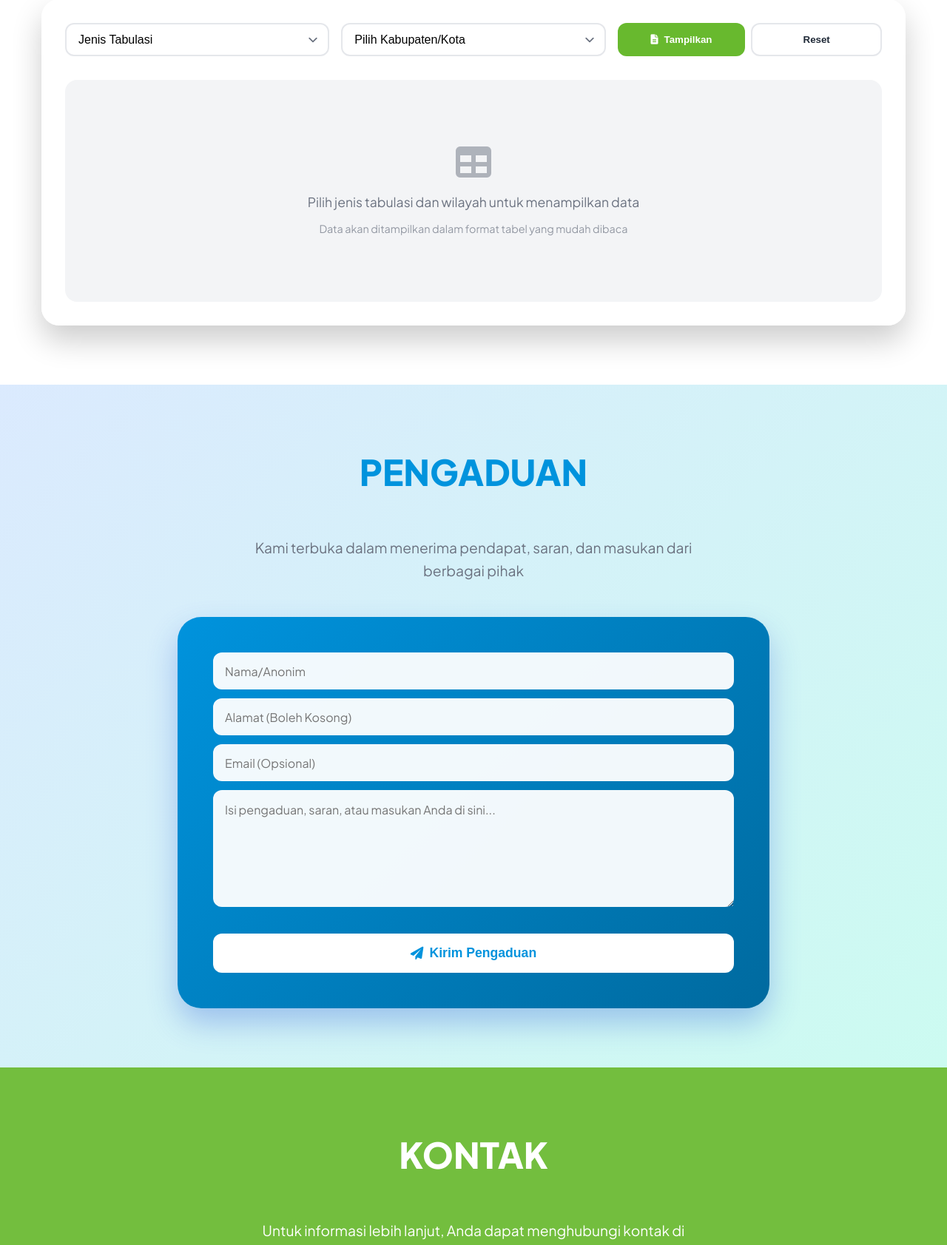
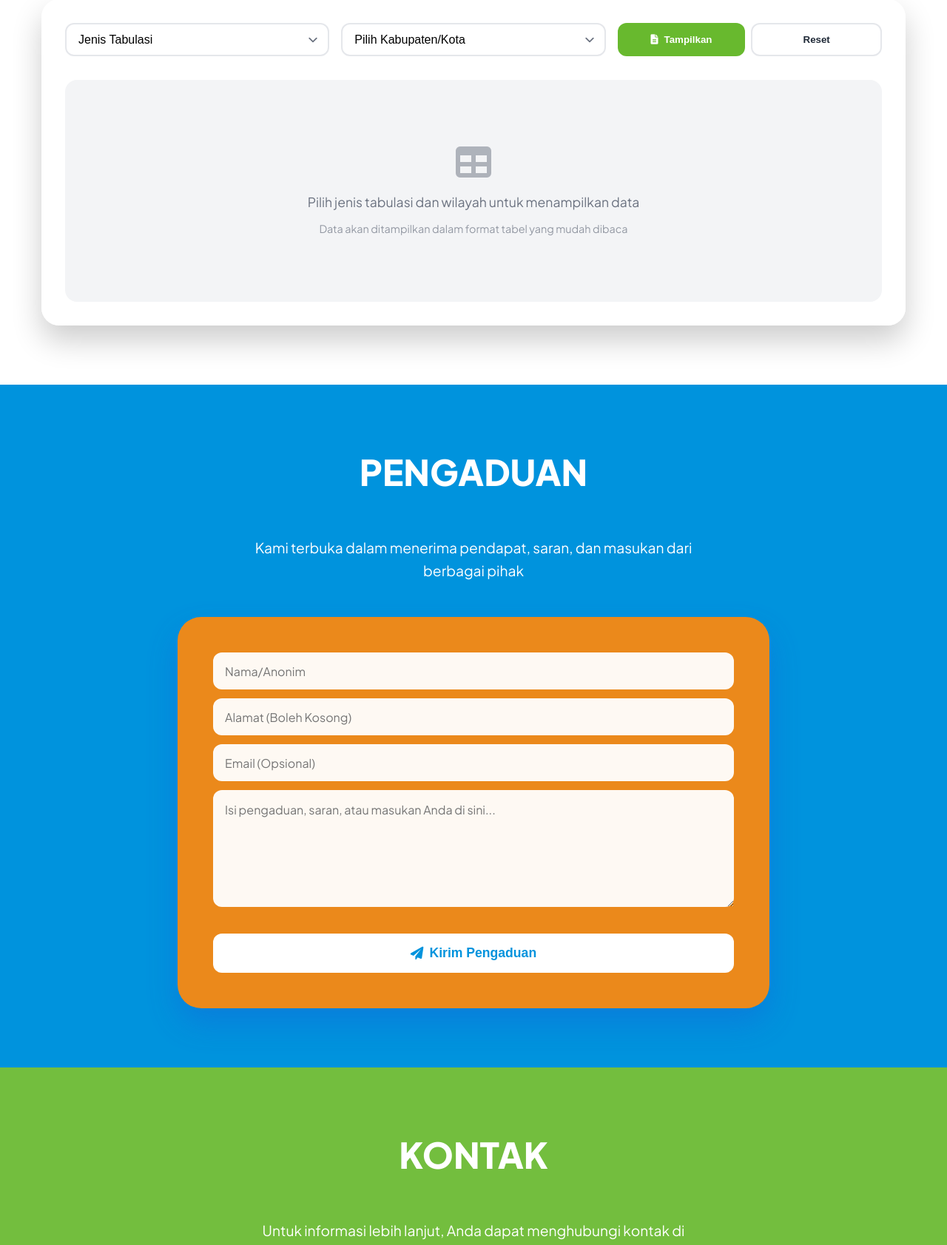
Before and after one commit to LuthfiAditya01/siger-lampung, a PHP site: page / in a window 1280 px wide. Shown: the part 2571-4254 px from the top of the page at 74% size. Run offline with PHP 8.4, Linux system fonts and the light colour scheme.

Commit message:
change color dashboard

```diff
--- a/style.css
+++ b/style.css
@@ -583,12 +583,14 @@ body {
 .pengaduan-section {
     padding: 5rem 1rem;
     /* background-color: white; */
-        background: linear-gradient(135deg, var(--light-blue) 0%, var(--light-teal) 100%);
+    /* background: linear-gradient(135deg, var(--light-blue) 0%, var(--light-teal) 100%); */
+    background-color: #0093dd;
 
 }
 
 .pengaduan-section .section-title {
-    color: var(--primary-blue);
+    /* color: var(--primary-blue); */
+    color: white;
 }
 
 .pengaduan-header {
@@ -598,7 +600,8 @@ body {
 
 .section-description {
     font-size: 1.2rem;
-    color: var(--text-light);
+    /* color: var(--text-light); */
+    color: white;
     max-width: 600px;
     margin: 0 auto;
 }
@@ -606,7 +609,8 @@ body {
 .pengaduan-card {
     max-width: 800px;
     margin: 0 auto;
-    background: linear-gradient(135deg, var(--primary-blue), var(--primary-blue-dark));
+    /* background: linear-gradient(135deg, var(--primary-blue), var(--primary-blue-dark)); */
+    background-color: var(--accent-orange);
     border-radius: 2rem;
     box-shadow: 0 20px 40px rgba(29, 78, 216, 0.3);
     overflow: hidden;
```
